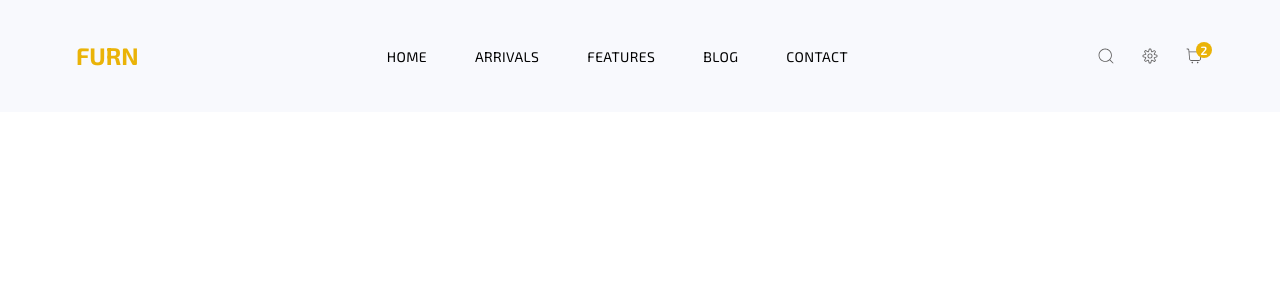
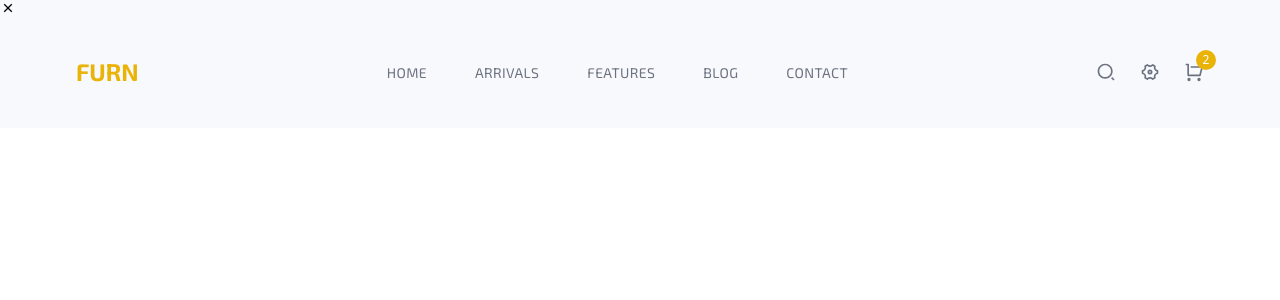
Before and after one commit to Tusar78/Furn, a React (Create React App) app: page / in a window 1280 px wide. Shown: the top 300 px of the page. Built offline with nearby package versions, Linux system fonts and the light colour scheme.

Commit message:
Refactoring navbar and also added search content

```diff
--- a/src/Components/Navbar/Navbar.css
+++ b/src/Components/Navbar/Navbar.css
@@ -22,15 +22,15 @@
   }
 
   .nav__link {
-    @apply uppercase font-head text-sm tracking-wide transition duration-300 hover:text-yellow-500;
+    @apply uppercase font-head text-sm tracking-wide transition duration-300 hover:text-yellow-500 text-gray-500;
   }
 
   .attributes__item {
-    @apply relative text-[20px] text-[#616060] cursor-pointer transition duration-300 hover:text-yellow-500;
+    @apply relative text-xl text-gray-500 cursor-pointer transition duration-300 hover:text-yellow-500;
   }
 
   .attributes__count {
-    @apply absolute -top-1 -right-2 text-xs w-4 h-4 bg-yellow-500 flex items-center justify-center rounded-2xl text-white font-semibold font-head;
+    @apply absolute -top-3 -right-3 text-xs w-5 h-5 bg-yellow-500 flex items-center justify-center rounded-2xl font-medium text-white;
   }
 
 }
--- a/src/Components/Navbar/Navbar.jsx
+++ b/src/Components/Navbar/Navbar.jsx
@@ -1,10 +1,26 @@
 import React from "react";
-import { CiSearch, CiSettings, CiShoppingCart } from "react-icons/ci";
-import './Navbar.css'
+import {
+  RiCloseLine,
+  RiSettings4Line,
+  RiShoppingCartLine,
+  RiSearch2Line,
+} from "react-icons/ri";
+
+// Connect Navbar CSS
+import "./Navbar.css";
 
 const Navbar = () => {
   return (
     <section className="navigation section">
+      <div className="navigation__search">
+        <div className="search container">
+          <div className="search__btn">
+            <RiCloseLine />
+          </div>
+          <div className="search__filled"></div>
+          <div className="search__close"></div>
+        </div>
+      </div>
       <nav className="nav custom-container">
         <a href="/" className="nav__brand">
           Furn
@@ -25,13 +41,13 @@ const Navbar = () => {
         <div className="nav__attributes">
           <ul className="attributes__list">
             <li className="attributes__item">
-              <CiSearch className="attributes--search" />
+              <RiSearch2Line className="attributes--search" />
             </li>
             <li className="attributes__item">
-              <CiSettings className="attributes--setting" />
+              <RiSettings4Line className="attributes--setting" />
             </li>
             <li className="attributes__item">
-              <CiShoppingCart className="attributes--cart" />
+              <RiShoppingCartLine className="attributes--cart" />
               <span className="attributes__count">2</span>
             </li>
           </ul>
```
